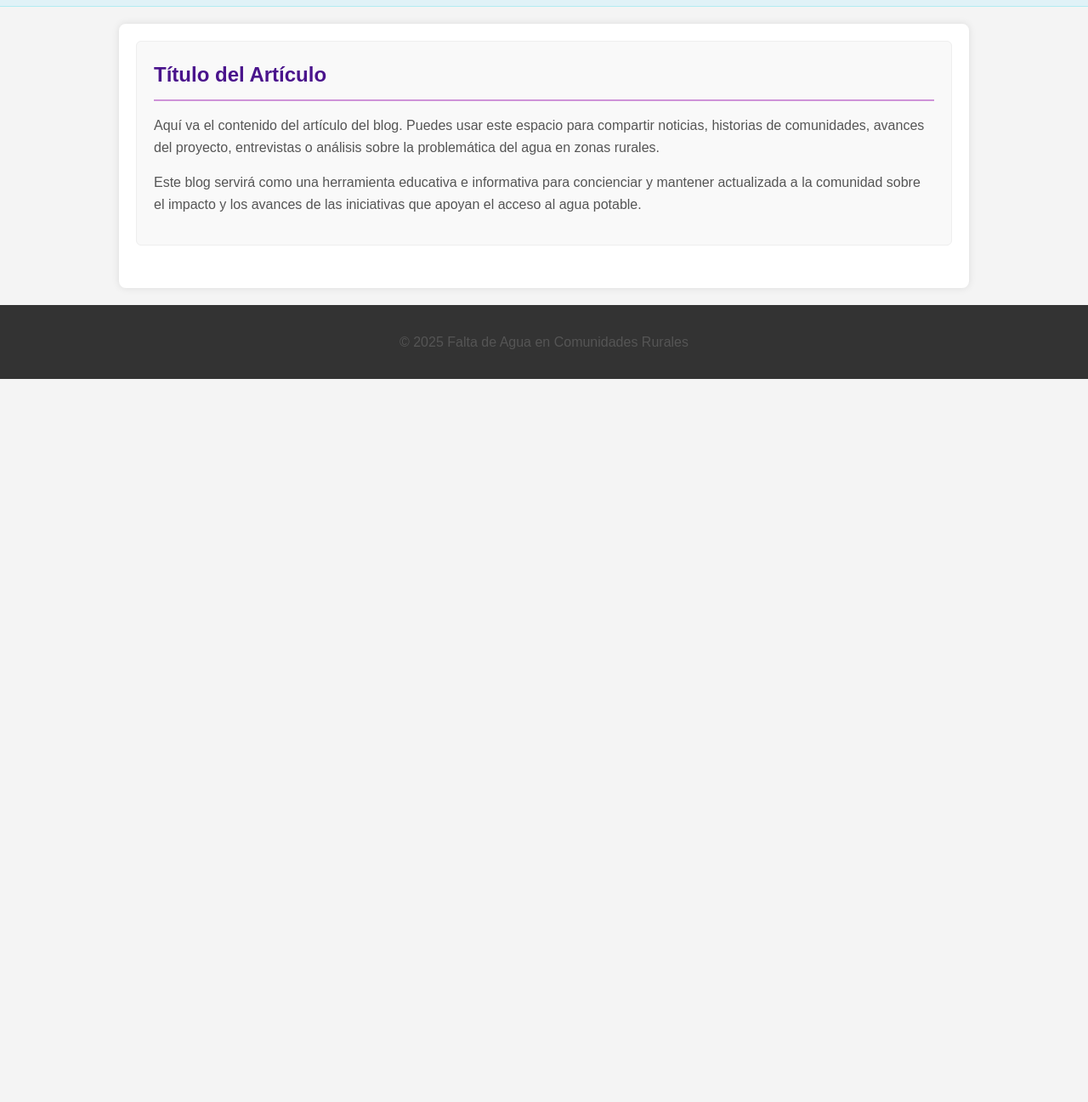
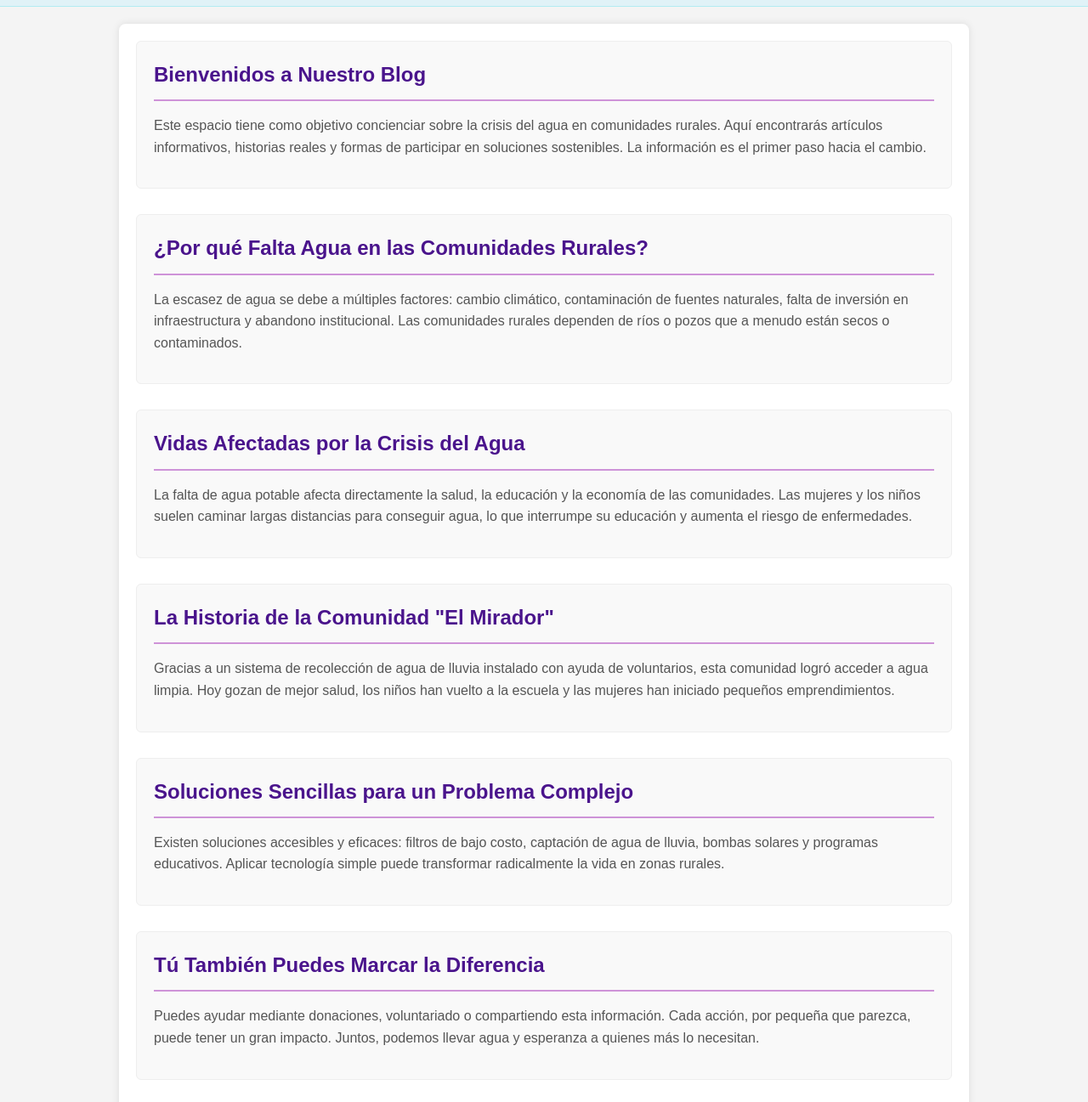
Before and after one commit to dannaesquivel429/dannaesquivel429.github.io, a plain HTML site: page blog.html in a window 1280 px wide. Shown: the part 183-1480 px from the top of the page at 85% size. Before the commit the page ends 800 px from the top, so only its background shows below. Drawn offline with Linux system fonts and the light colour scheme; a script that the page names is missing.

Commit message:
Update blog.html
se actualizo contenido del blog

```diff
--- a/blog.html
+++ b/blog.html
@@ -24,9 +24,33 @@
 
     <main>
         <section class="entrada-blog">
-            <h2>Título del Artículo</h2>
-            <p>Aquí va el contenido del artículo del blog. Puedes usar este espacio para compartir noticias, historias de comunidades, avances del proyecto, entrevistas o análisis sobre la problemática del agua en zonas rurales.</p>
-            <p>Este blog servirá como una herramienta educativa e informativa para concienciar y mantener actualizada a la comunidad sobre el impacto y los avances de las iniciativas que apoyan el acceso al agua potable.</p>
+            <h2>Bienvenidos a Nuestro Blog</h2>
+            <p>Este espacio tiene como objetivo concienciar sobre la crisis del agua en comunidades rurales. Aquí encontrarás artículos informativos, historias reales y formas de participar en soluciones sostenibles. La información es el primer paso hacia el cambio.</p>
+        </section>
+
+        <section class="entrada-blog">
+            <h2>¿Por qué Falta Agua en las Comunidades Rurales?</h2>
+            <p>La escasez de agua se debe a múltiples factores: cambio climático, contaminación de fuentes naturales, falta de inversión en infraestructura y abandono institucional. Las comunidades rurales dependen de ríos o pozos que a menudo están secos o contaminados.</p>
+        </section>
+
+        <section class="entrada-blog">
+            <h2>Vidas Afectadas por la Crisis del Agua</h2>
+            <p>La falta de agua potable afecta directamente la salud, la educación y la economía de las comunidades. Las mujeres y los niños suelen caminar largas distancias para conseguir agua, lo que interrumpe su educación y aumenta el riesgo de enfermedades.</p>
+        </section>
+
+        <section class="entrada-blog">
+            <h2>La Historia de la Comunidad "El Mirador"</h2>
+            <p>Gracias a un sistema de recolección de agua de lluvia instalado con ayuda de voluntarios, esta comunidad logró acceder a agua limpia. Hoy gozan de mejor salud, los niños han vuelto a la escuela y las mujeres han iniciado pequeños emprendimientos.</p>
+        </section>
+
+        <section class="entrada-blog">
+            <h2>Soluciones Sencillas para un Problema Complejo</h2>
+            <p>Existen soluciones accesibles y eficaces: filtros de bajo costo, captación de agua de lluvia, bombas solares y programas educativos. Aplicar tecnología simple puede transformar radicalmente la vida en zonas rurales.</p>
+        </section>
+
+        <section class="entrada-blog">
+            <h2>Tú También Puedes Marcar la Diferencia</h2>
+            <p>Puedes ayudar mediante donaciones, voluntariado o compartiendo esta información. Cada acción, por pequeña que parezca, puede tener un gran impacto. Juntos, podemos llevar agua y esperanza a quienes más lo necesitan.</p>
         </section>
     </main>
 
```
